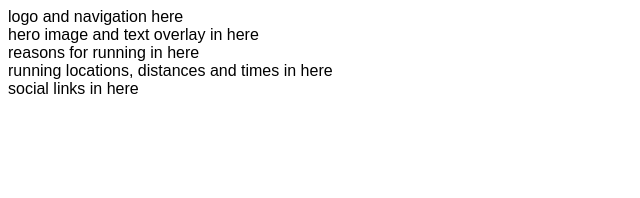
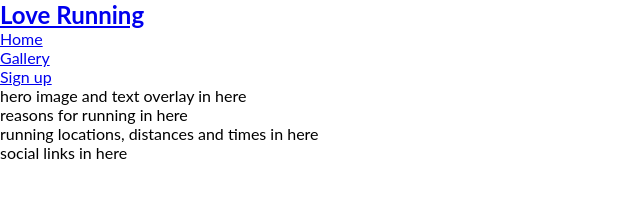
Before and after one commit to NicoBrown/LoveRunning, a plain HTML site: page index.html in a window 1280 px wide. Shown: the whole page, without its empty margins (0-640 px from the left). Drawn offline with Linux system fonts and the light colour scheme; a web font is replaced by a local one.

Commit message:
-Header Updated with links -CSS style sheet updated with fonts

```diff
--- a/assets/css/style.css
+++ b/assets/css/style.css
@@ -1,3 +1,11 @@
+@import url("https://fonts.googleapis.com/css2/?family=Oswald?family=Lato:300");
+
+* {
+	border: 0;
+	padding: 0;
+	margin: 0;
+}
+
 body {
-    font-family: Arial, Helvetica, sans-serif;
+    font-family: Lato, Helvetica, sans-serif;
 }
--- a/index.html
+++ b/index.html
@@ -8,7 +8,22 @@
 </head>
 <body>
     <header>
-        logo and navigation here
+      <a href="index.html">
+        <h2>Love Running </h2>
+      </a>
+        <nav>
+            <ul>
+              <li>
+                <a href="index.html">Home</a>
+              </li>
+              <li>
+                <a href="#">Gallery</a>
+              </li>
+              <li>
+                <a href="#">Sign up</a>
+              </li>
+            </ul>
+        </nav>
     </header>
     <section>
         hero image and text overlay in here
```
